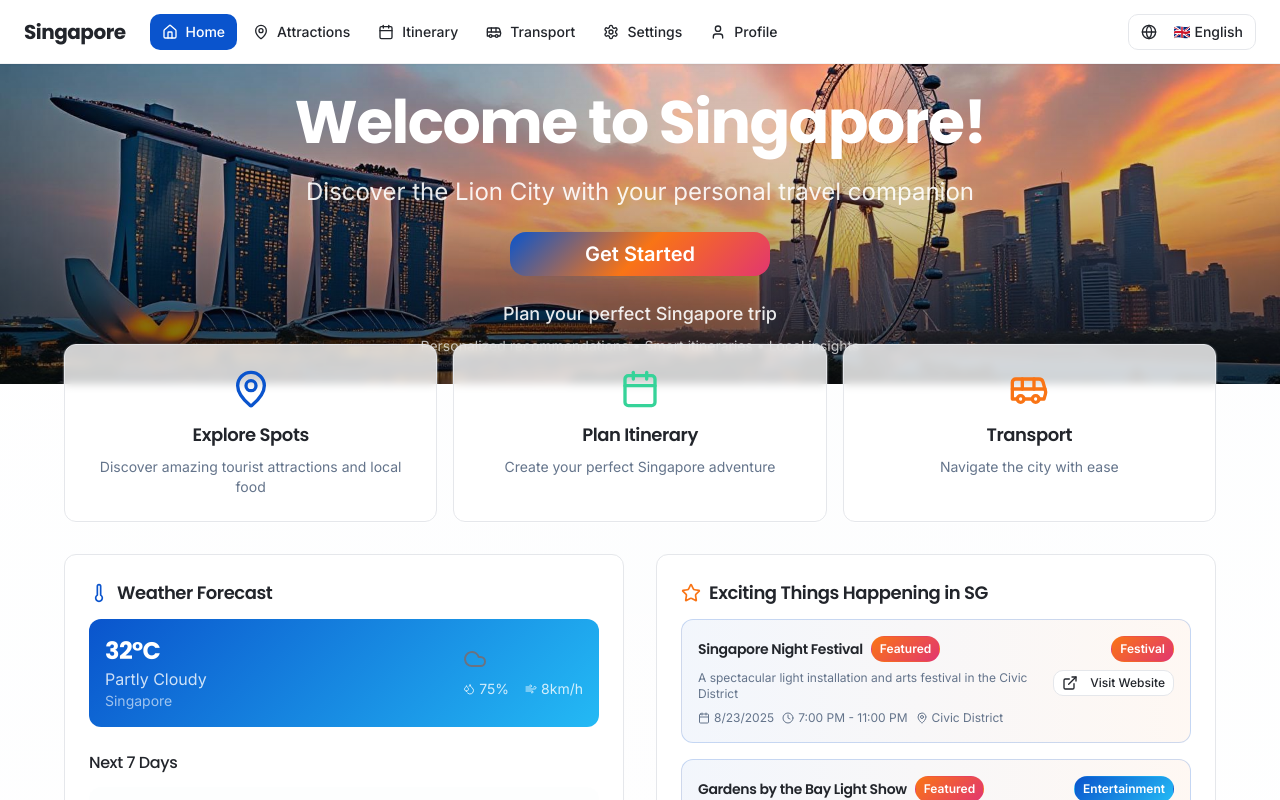
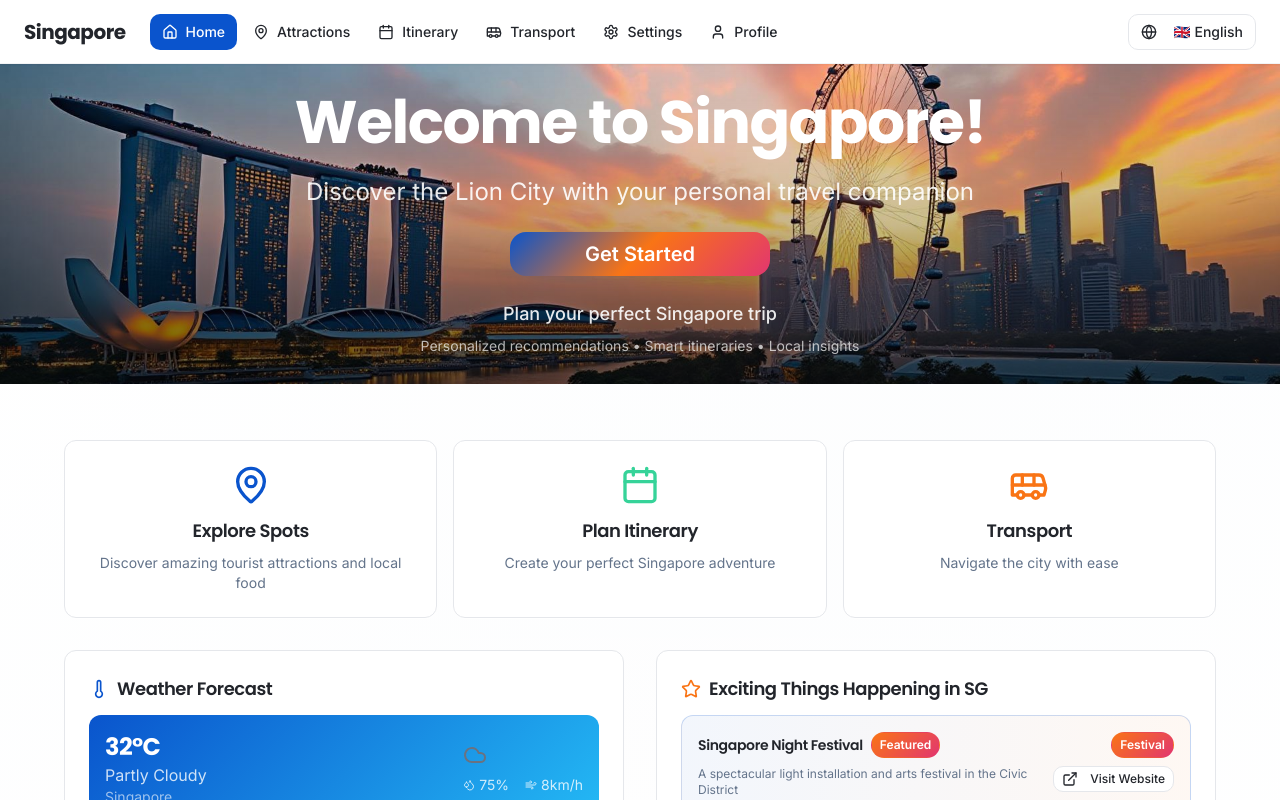
Before and after one commit to wms99/lion-city-explorer, a React (Vite) app: page / in a window 1280 px wide. Shown: the top 800 px of the page. Built offline with nearby package versions, Linux system fonts and the light colour scheme.

Commit message:
Fix widget overlap on front page
Adjust layout to prevent "Personalized recommendations • Smart itineraries • Local insights" from being blocked by other widgets.

```diff
--- a/src/pages/Index.tsx
+++ b/src/pages/Index.tsx
@@ -72,7 +72,7 @@ const Index = () => {
       {/* Quick Actions */}
       <div className="p-6 bg-gradient-to-b from-background/0 to-background">
         <div className="max-w-6xl mx-auto">
-          <div className="grid grid-cols-1 md:grid-cols-3 gap-4 mb-8 -mt-16 relative z-10">
+          <div className="grid grid-cols-1 md:grid-cols-3 gap-4 mb-8 mt-8 relative z-10">
             <Card
               className="bg-card/80 backdrop-blur-sm shadow-card hover:shadow-elegant transition-smooth cursor-pointer"
               onClick={() => navigate('/tourist-spots')}
```
